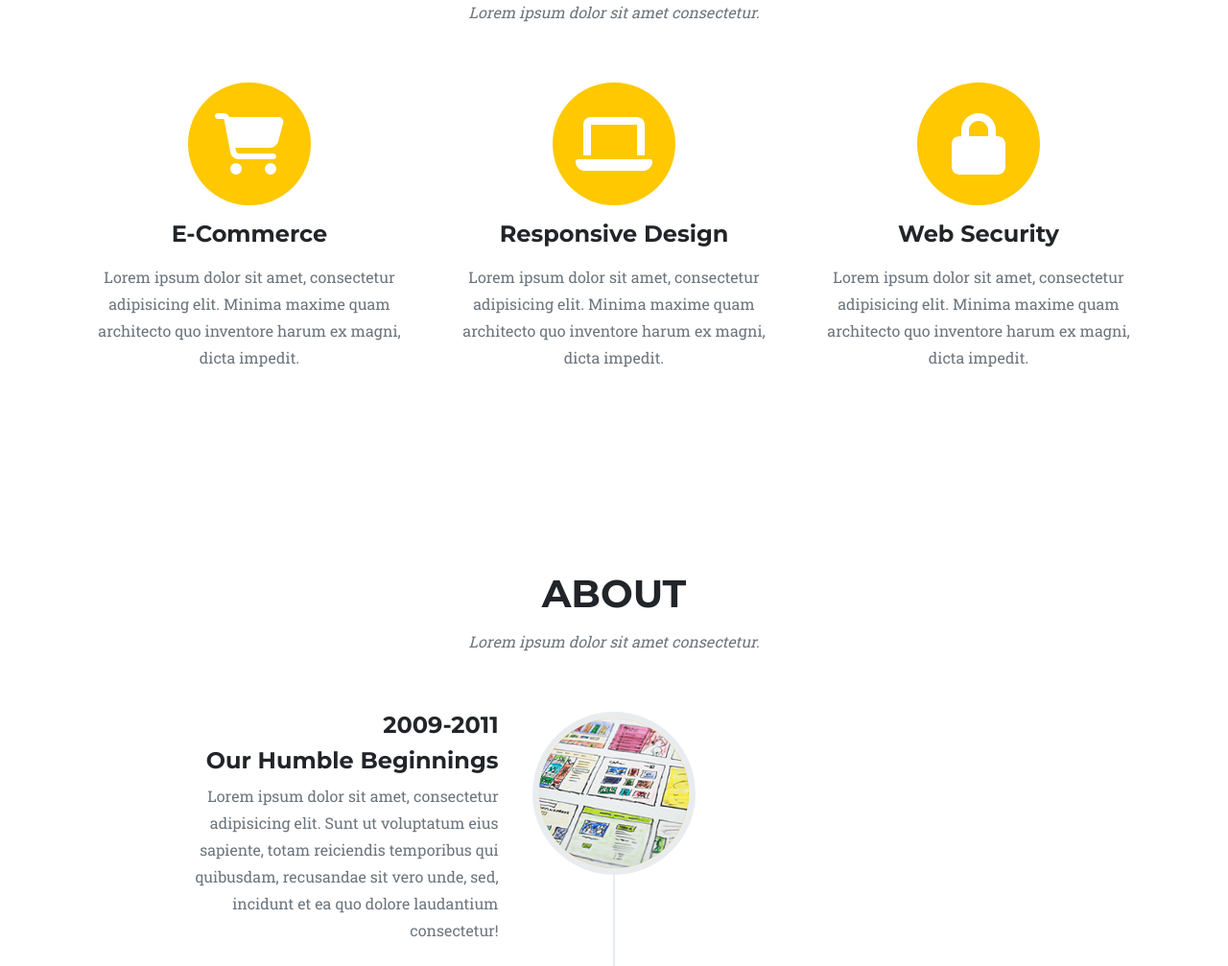
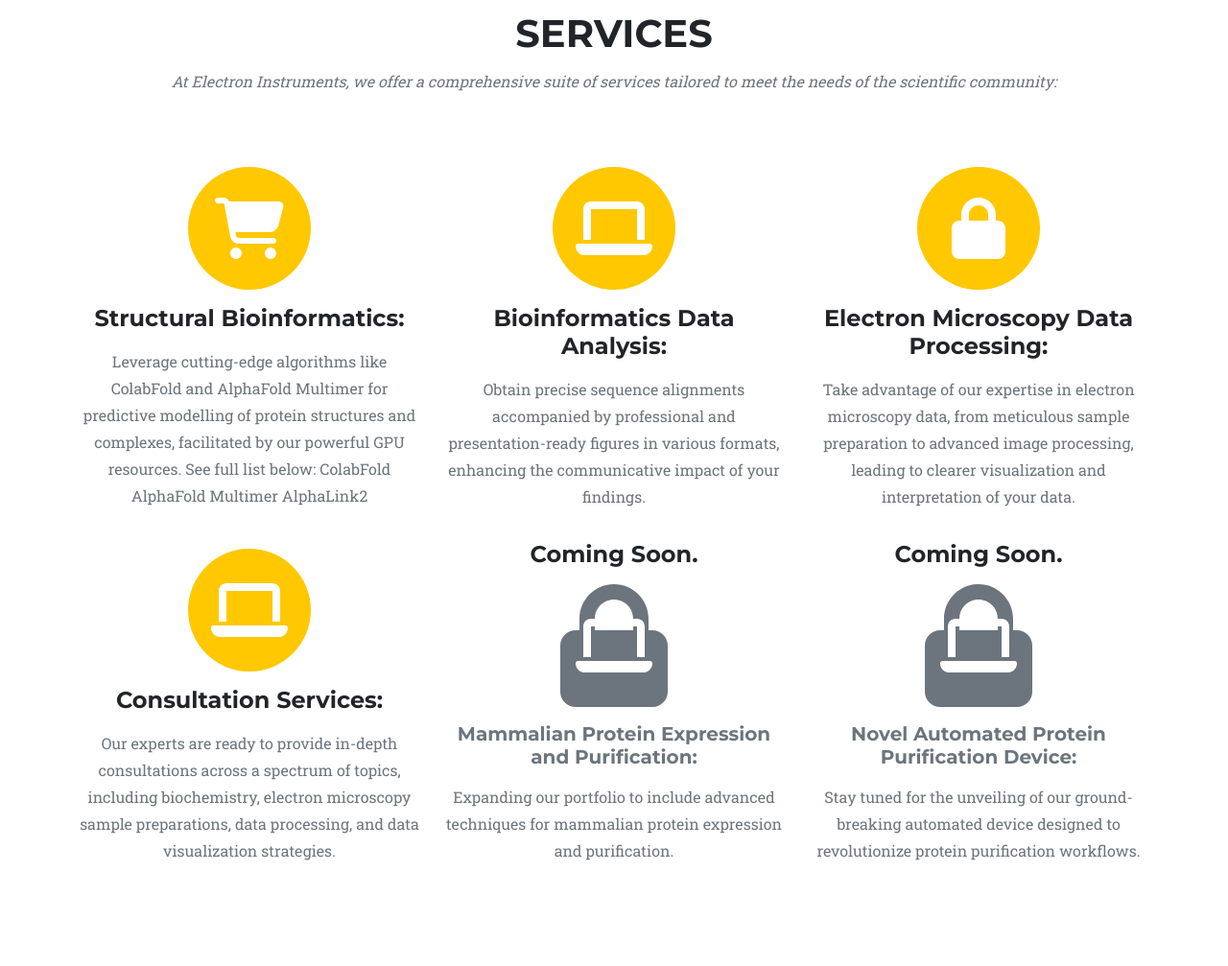
Before and after one commit to atawbah/atawbah.github.io, a plain HTML site: page index.html in a window 1280 px wide. Shown: the part 974-1981 px from the top of the page at 96% size. Drawn offline with nearby package versions, Linux system fonts and the light colour scheme; files whose address does not match are found by name.

Commit message:
changes made

```diff
--- a/index.html
+++ b/index.html
@@ -39,7 +39,7 @@
         <header class="masthead">
             <div class="container">
                 <div class="masthead-subheading">Welcome To Our Lab!</div>
-                <div class="masthead-heading text-uppercase">Sequencing and Purifying Proteins</div>
+                <div class="masthead-heading text-uppercase">Crafting the Tools for Tomorrow's Scientific Breakthroughs</div>
                 <a class="btn btn-primary btn-xl text-uppercase" href="#services">Learn More</a>
             </div>
         </header>
@@ -48,32 +48,74 @@
             <div class="container">
                 <div class="text-center">
                     <h2 class="section-heading text-uppercase">Services</h2>
-                    <h3 class="section-subheading text-muted">Lorem ipsum dolor sit amet consectetur.</h3>
+                    <h3 class="section-subheading text-muted">At Electron Instruments, we offer a comprehensive suite of services tailored to meet the needs of the scientific community:</h3>
                 </div>
                 <div class="row text-center">
                     <div class="col-md-4">
+                        <h4 class="my-3"> </h4>
                         <span class="fa-stack fa-4x">
                             <i class="fas fa-circle fa-stack-2x text-primary"></i>
                             <i class="fas fa-shopping-cart fa-stack-1x fa-inverse"></i>
                         </span>
-                        <h4 class="my-3">E-Commerce</h4>
-                        <p class="text-muted">Lorem ipsum dolor sit amet, consectetur adipisicing elit. Minima maxime quam architecto quo inventore harum ex magni, dicta impedit.</p>
+                        <h4 class="my-3">Structural Bioinformatics:
+                        </h4>
+                        <p class="text-muted">Leverage cutting-edge algorithms like ColabFold and AlphaFold Multimer for predictive modelling of protein structures and complexes, facilitated by our powerful GPU resources.
+                            See full list below:
+                            ColabFold
+                            AlphaFold Multimer
+                            AlphaLink2
+                            </p>
+
                     </div>
                     <div class="col-md-4">
+                        <h4 class="my-3"> </h4>
                         <span class="fa-stack fa-4x">
                             <i class="fas fa-circle fa-stack-2x text-primary"></i>
                             <i class="fas fa-laptop fa-stack-1x fa-inverse"></i>
                         </span>
-                        <h4 class="my-3">Responsive Design</h4>
-                        <p class="text-muted">Lorem ipsum dolor sit amet, consectetur adipisicing elit. Minima maxime quam architecto quo inventore harum ex magni, dicta impedit.</p>
+                        <h4 class="my-3">Bioinformatics Data Analysis:</h4>
+                        <p class="text-muted">Obtain precise sequence alignments accompanied by professional and presentation-ready figures in various formats, enhancing the communicative impact of your findings.</p>
                     </div>
                     <div class="col-md-4">
+                        <h4 class="my-3"> </h4>
                         <span class="fa-stack fa-4x">
                             <i class="fas fa-circle fa-stack-2x text-primary"></i>
                             <i class="fas fa-lock fa-stack-1x fa-inverse"></i>
                         </span>
-                        <h4 class="my-3">Web Security</h4>
-                        <p class="text-muted">Lorem ipsum dolor sit amet, consectetur adipisicing elit. Minima maxime quam architecto quo inventore harum ex magni, dicta impedit.</p>
+                        <h4 class="my-3">Electron Microscopy Data Processing:</h4>
+                        <p class="text-muted">Take advantage of our expertise in electron microscopy data, from meticulous sample preparation to advanced image processing, leading to clearer visualization and interpretation of your data.
+                        </p>
+                    </div>
+                    <div class="col-md-4">
+                        <br>
+                        <span class="fa-stack fa-4x">
+
+                            <i class="fas fa-circle fa-stack-2x text-primary"></i>
+                            <i class="fas fa-laptop fa-stack-1x fa-inverse"></i>
+                        </span>
+                        <h4 class="my-3">Consultation Services:</h4>
+                        <p class="text-muted">Our experts are ready to provide in-depth consultations across a spectrum of topics, including biochemistry, electron microscopy sample preparations, data processing, and data visualization strategies.
+                        </p>
+                    </div>
+                    <div class="col-md-4">
+                        <h4 class="my-3">Coming Soon.</h4>
+                        <span class="fa-stack fa-4x">
+                            <i class="fas fa-lock fa-stack-2x text-secondary"></i>
+                            <i class="fas fa-laptop fa-stack-1x fa-inverse"></i>
+                        </span>
+                        <h5 class="my-3 text-muted text-">Mammalian Protein Expression and Purification:</h5>
+                        <p class="text-muted">Expanding our portfolio to include advanced techniques for mammalian protein expression and purification.
+                        </p>
+                    </div>
+                    <div class="col-md-4">
+                        <h4 class="my-3">Coming Soon.</h4>
+                        <span class="fa-stack fa-4x">
+                            <i class="fas fa-lock fa-stack-2x text-secondary"></i>
+                            <i class="fas fa-laptop fa-stack-1x fa-inverse"></i>
+                        </span>
+                        <h5 class="my-3 text-muted">Novel Automated Protein Purification Device:</h5>
+                        <p class="text-muted">Stay tuned for the unveiling of our ground-breaking automated device designed to revolutionize protein purification workflows.
+                        </p>
                     </div>
                 </div>
             </div>
@@ -146,14 +188,16 @@
             <div class="container">
                 <div class="text-center">
                     <h2 class="section-heading text-uppercase">Our Amazing Team</h2>
-                    <h3 class="section-subheading text-muted">Lorem ipsum dolor sit amet consectetur.</h3>
+                    <h3 class="section-subheading text-muted">Meet the people who run our company.</h3>
                 </div>
                 <div class="row">
                     <div class="col-lg-4">
                         <div class="team-member">
                             <img class="mx-auto rounded-circle" src="assets/img/team/1.jpg" alt="..." />
-                            <h4>Parveen Anand</h4>
-                            <p class="text-muted">Lead Designer</p>
+                            <h4>Dr Almutasem Saleh</h4>
+                            <p class="text">Chief Executive Officer:<br>Guiding Electron Instruments Ltd. with strategic foresight and a passion for innovation in science.</p>
+                            <P class="text-secondary">Background: An esteemed postdoctoral researcher at Imperial College London/LMS-MRC, Almutasem brings a wealth of knowledge and experience in the field of biochemistry and electron microscopy.
+                            </P>
                             <a class="btn btn-dark btn-social mx-2" href="#!" aria-label="Parveen Anand Twitter Profile"><i class="fab fa-twitter"></i></a>
                             <a class="btn btn-dark btn-social mx-2" href="#!" aria-label="Parveen Anand Facebook Profile"><i class="fab fa-facebook-f"></i></a>
                             <a class="btn btn-dark btn-social mx-2" href="#!" aria-label="Parveen Anand LinkedIn Profile"><i class="fab fa-linkedin-in"></i></a>
@@ -163,12 +207,16 @@
                         <div class="team-member">
                             <img class="mx-auto rounded-circle" src="assets/img/team/2.jpg" alt="..." />
                             <h4>Atawbah Saleh</h4>
-                            <p class="text-muted">Chief Operating Officer</p>
+                            <p class="text">Chief Operating Officer:<br>At the operational helm of Electron Instruments Ltd., Atawbah ensures excellence in service delivery and customer satisfaction.
+                            </p>
+                            <P class="text-secondary">Expertise: With a keen eye for detail and operational efficiency, Atawbah leads the company's daily activities towards achieving its mission and vision.
+                            </P>
                             <a class="btn btn-dark btn-social mx-2" href="#!" aria-label="Diana Petersen Twitter Profile"><i class="fab fa-twitter"></i></a>
                             <a class="btn btn-dark btn-social mx-2" href="#!" aria-label="Diana Petersen Facebook Profile"><i class="fab fa-facebook-f"></i></a>
                             <a class="btn btn-dark btn-social mx-2" href="#!" aria-label="Diana Petersen LinkedIn Profile"><i class="fab fa-linkedin-in"></i></a>
                         </div>
                     </div>
+                    <!--
                     <div class="col-lg-4">
                         <div class="team-member">
                             <img class="mx-auto rounded-circle" src="assets/img/team/3.jpg" alt="..." />
@@ -179,38 +227,23 @@
                             <a class="btn btn-dark btn-social mx-2" href="#!" aria-label="Larry Parker LinkedIn Profile"><i class="fab fa-linkedin-in"></i></a>
                         </div>
                     </div>
+                -->
                 </div>
                 <div class="row">
                     <div class="col-lg-8 mx-auto text-center"><p class="large text-muted">Lorem ipsum dolor sit amet, consectetur adipisicing elit. Aut eaque, laboriosam veritatis, quos non quis ad perspiciatis, totam corporis ea, alias ut unde.</p></div>
                 </div>
             </div>
         </section>
-        <!-- Clients-->
-        <div class="py-5">
-            <div class="container">
-                <div class="row align-items-center">
-                    <div class="col-md-3 col-sm-6 my-3">
-                        <a href="#!"><img class="img-fluid img-brand d-block mx-auto" src="assets/img/logos/microsoft.svg" alt="..." aria-label="Microsoft Logo" /></a>
-                    </div>
-                    <div class="col-md-3 col-sm-6 my-3">
-                        <a href="#!"><img class="img-fluid img-brand d-block mx-auto" src="assets/img/logos/google.svg" alt="..." aria-label="Google Logo" /></a>
-                    </div>
-                    <div class="col-md-3 col-sm-6 my-3">
-                        <a href="#!"><img class="img-fluid img-brand d-block mx-auto" src="assets/img/logos/facebook.svg" alt="..." aria-label="Facebook Logo" /></a>
-                    </div>
-                    <div class="col-md-3 col-sm-6 my-3">
-                        <a href="#!"><img class="img-fluid img-brand d-block mx-auto" src="assets/img/logos/ibm.svg" alt="..." aria-label="IBM Logo" /></a>
-                    </div>
-                </div>
-            </div>
-        </div>
+
         <!-- Contact-->
         <section class="page-section" id="contact">
             <div class="container">
                 <div class="text-center">
                     <h2 class="section-heading text-uppercase">Contact Us</h2>
-                    <h3 class="section-subheading text-muted">Lorem ipsum dolor sit amet consectetur.</h3>
+                    <h3 class="section-subheading text-white">We invite you to reach out and connect with Electron Instruments Ltd. For inquiries, service requests, or discussions on how we can assist with your scientific pursuits, please contact us through the following channels:</h3>
+                    <h3 class="section-heading text-primary">contact@electroninstruments.co.uk</h3>
                 </div>
+
                 <!-- * * * * * * * * * * * * * * *-->
                 <!-- * * SB Forms Contact Form * *-->
                 <!-- * * * * * * * * * * * * * * *-->
@@ -218,11 +251,13 @@
                 <!-- To make this form functional, sign up at-->
                 <!-- https://startbootstrap.com/solution/contact-forms-->
                 <!-- to get an API token!-->
+
                 <form id="contactForm" data-sb-form-api-token="API_TOKEN">
                     <div class="row align-items-stretch mb-5">
                         <div class="col-md-6">
                             <div class="form-group">
-                                <!-- Name input-->
+
+                                <!--Name input-->
                                 <input class="form-control" id="name" type="text" placeholder="Your Name *" data-sb-validations="required" />
                                 <div class="invalid-feedback" data-sb-feedback="name:required">A name is required.</div>
                             </div>
@@ -268,6 +303,7 @@
                 </form>
             </div>
         </section>
+
         <!-- Footer-->
         <footer class="footer py-4">
             <div class="container">
```
Also changed, not shown: assets/img/team/1.jpg, assets/img/team/2.jpg, assets/img/team/3.jpg, 3 other files.
